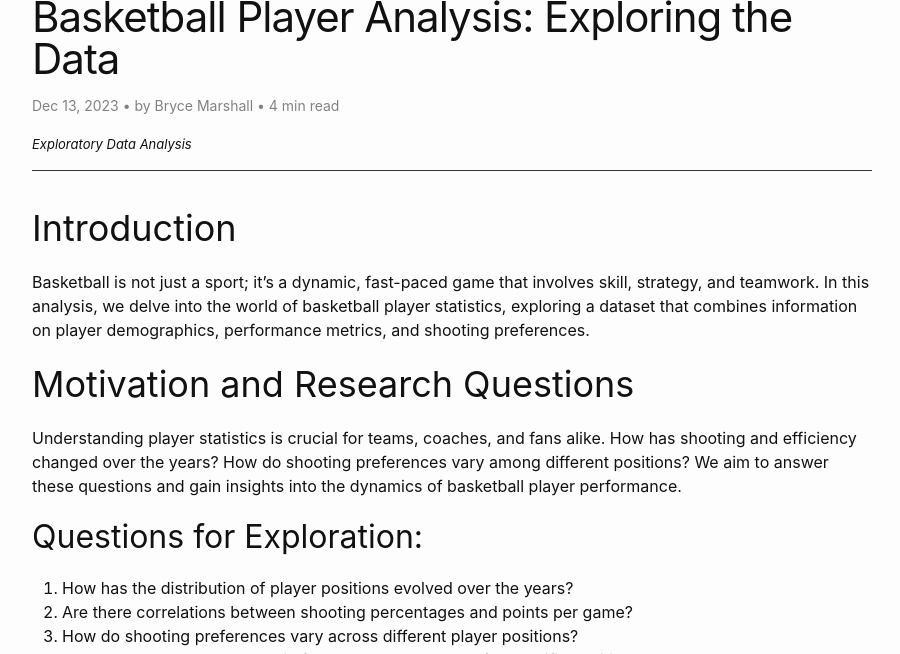
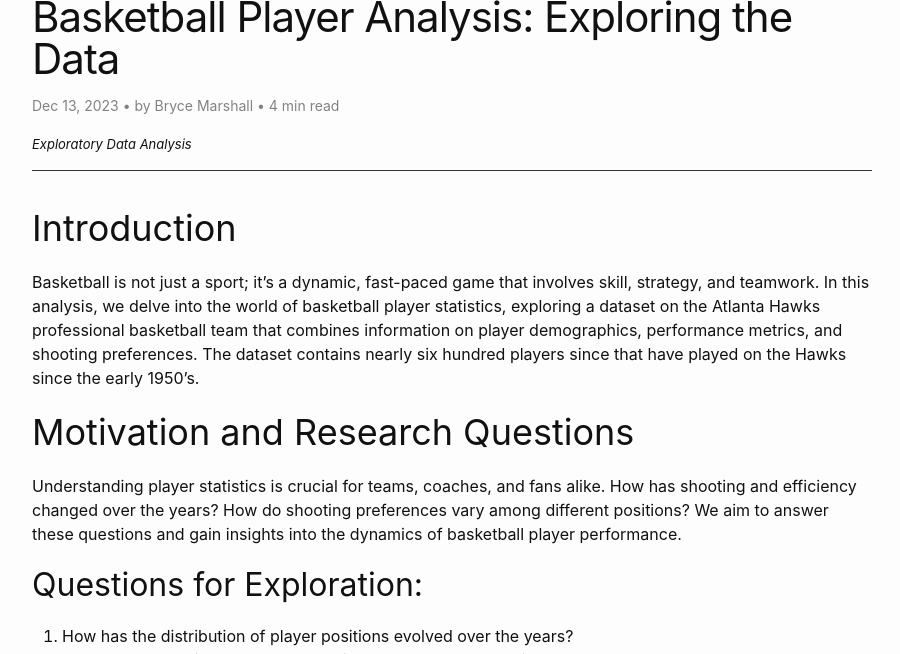
Before and after one commit to bryce11m/my-blog, a Jekyll site: the page built from _posts/2023-12-13-eda.md, in a window 1280 px wide and 900 px high, cut to the strip 246-900 px from the top of the window. Shown: the whole strip, without its empty margins (188-1088 px from the left). Built offline with Jekyll 4.4.1, drawn with Linux system fonts in a browser that asks for light colours; comment, search, counter and statistics services are not loaded.

Commit message:
Update 2023-12-13-eda.md

```diff
--- a/_posts/2023-12-13-eda.md
+++ b/_posts/2023-12-13-eda.md
@@ -7,7 +7,7 @@ image: "/assets/images/mountains.jpg"
 ---
 
 # Introduction
-Basketball is not just a sport; it's a dynamic, fast-paced game that involves skill, strategy, and teamwork. In this analysis, we delve into the world of basketball player statistics, exploring a dataset that combines information on player demographics, performance metrics, and shooting preferences.
+Basketball is not just a sport; it's a dynamic, fast-paced game that involves skill, strategy, and teamwork. In this analysis, we delve into the world of basketball player statistics, exploring a dataset on the Atlanta Hawks professional basketball team that combines information on player demographics, performance metrics, and shooting preferences. The dataset contains nearly six hundred players since that have played on the Hawks since the early 1950's.
 
 # Motivation and Research Questions
 Understanding player statistics is crucial for teams, coaches, and fans alike. How has shooting and efficiency changed over the years? How do shooting preferences vary among different positions? We aim to answer these questions and gain insights into the dynamics of basketball player performance.
```
